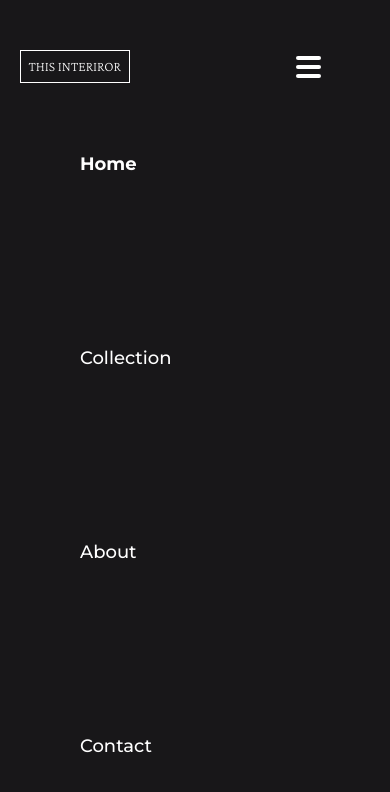
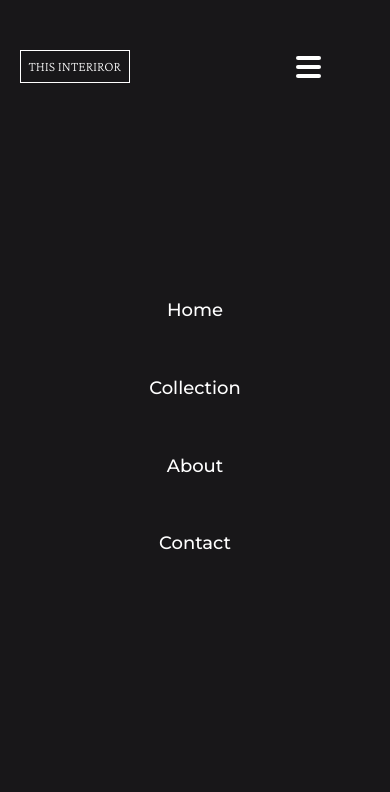
Before and after one commit to romelmahmud/responsive-animate-navber, a plain HTML site: page index.html in a window 390 px wide. Drawn offline with nearby package versions, Linux system fonts and the light colour scheme.

Commit message:
responsive navber v 1.1

```diff
--- a/index.html
+++ b/index.html
@@ -14,15 +14,15 @@
             <p>This Interiror</p>
           </div>
           <ul>
-            <li><a href="#" class="active">Home</a></li>
+            <li><a href="#">Home</a></li>
             <li><a href="#">Collection</a></li>
             <li><a href="#">About</a></li>
             <li><a href="#">Contact</a></li>
           </ul>
           <div class="burger">
-             <div class="pati-1"></div>
-             <div class="pati-2"></div>
-             <div class="pati-3"></div>
+            <div class="pati-1"></div>
+            <div class="pati-2"></div>
+            <div class="pati-3"></div>
           </div>
         </nav>
       </header>
--- a/style.css
+++ b/style.css
@@ -56,9 +56,12 @@ ul li a {
   font-size: 1.125rem;
   line-height: 1.2;
 }
-.active {
+
+ul li a:hover {
   font-weight: 700;
+  font-size: 1.25rem;
 }
+
 /* burger Icon */
 .burger {
   padding-right: 50px;
@@ -80,15 +83,15 @@ ul li a {
     top: 8vh;
     display: flex;
     flex-direction: column;
-    justify-content: space-around;
-    align-items: center;
+    justify-content: center;
     width: 100%;
   }
   ul li {
-    width: 100%;
+    height: 10%;
   }
+
   ul li a {
-    text-align: center;
+    padding: 0;
   }
 
   .burger {
```
